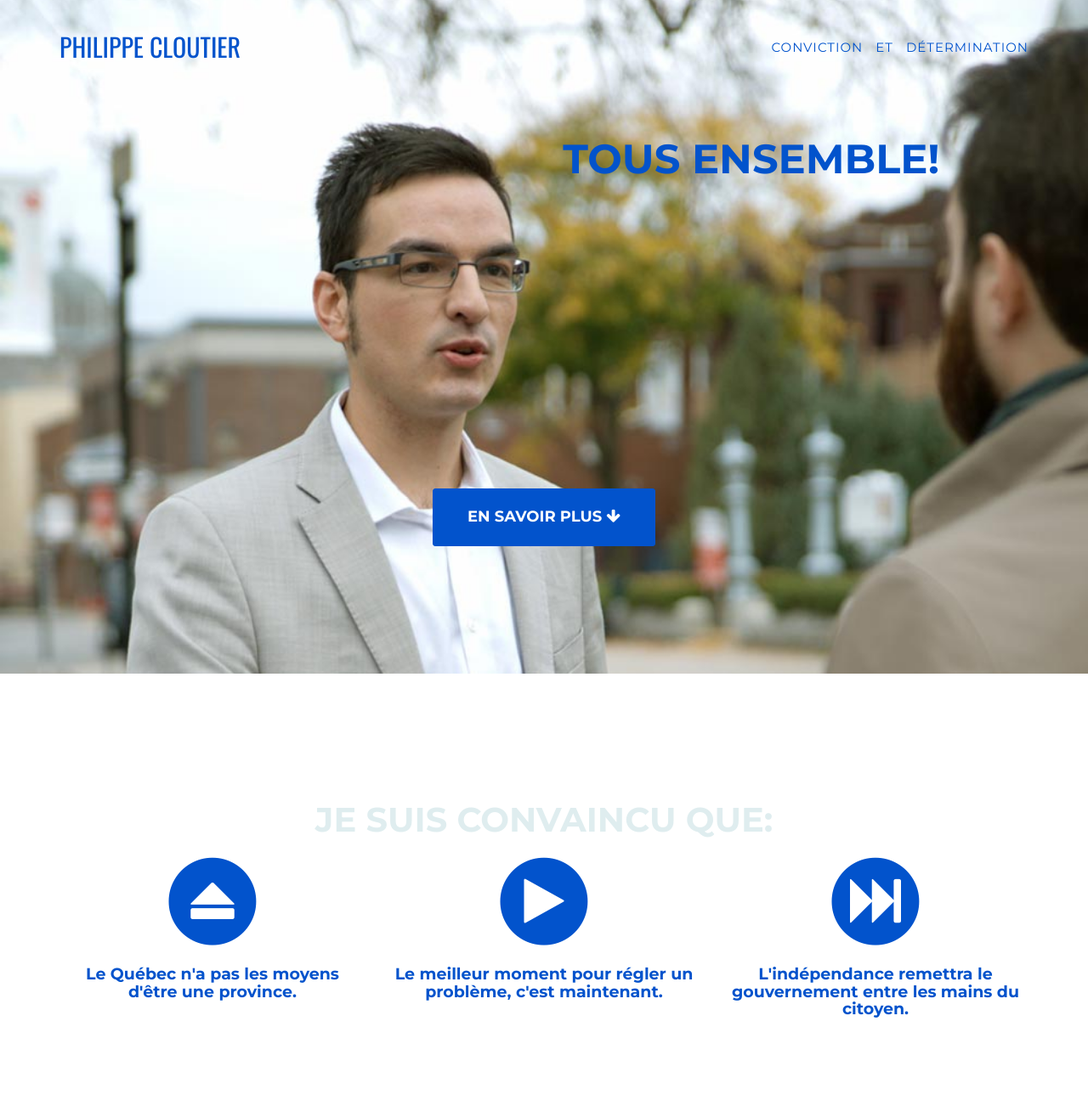
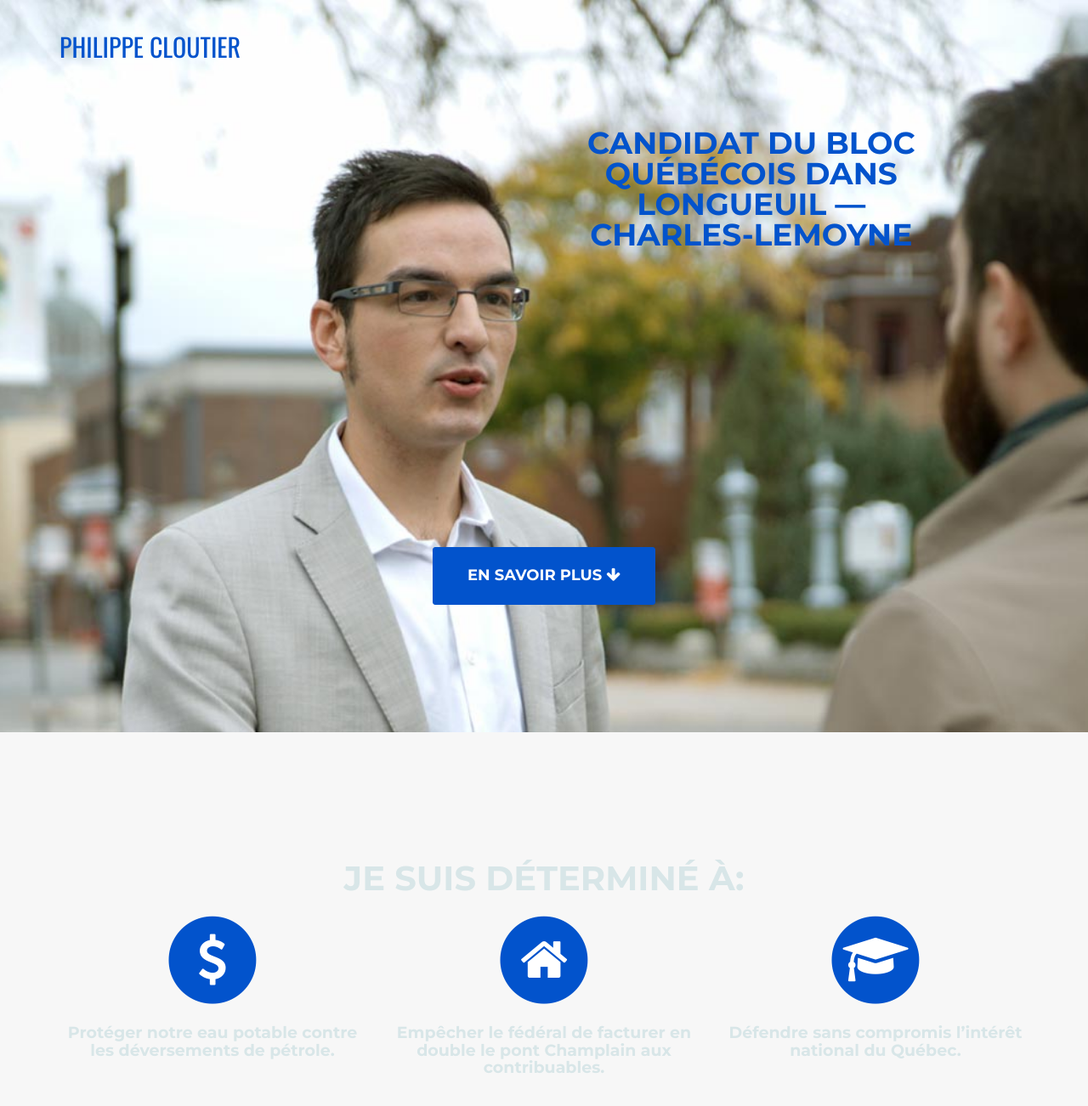
Before and after one commit to p-cloutier/p-cloutier.github.io, a Jekyll site: the page built from index.html, in a window 1280 px wide and 1400 px high. Shown: the top 1302 px of the window at 85% size. Built offline with Jekyll 4.4.1, drawn with Linux system fonts in a browser that asks for light colours; some web fonts are replaced; some of the changed text lies outside the part shown.

Commit message:
Changement de titres et d'images
Après victoire à la course à l'investiture.

```diff
--- a/_includes/conviction.html
+++ b/_includes/conviction.html
@@ -3,8 +3,7 @@
         <div class="container">
             <div class="row">
                 <div class="col-lg-12 text-center">
-                    <h2 class="section-heading">Je suis convaincu que:</h2>
-                    <!--<h3 class="section-subheading text-muted">Je suis convaincu que:</h3>-->
+                    <h2 class="section-heading">Fier d'être indépendantiste</h2>
                 </div>
             </div>
             <div class="row text-center">
--- a/_includes/determination.html
+++ b/_includes/determination.html
@@ -8,31 +8,27 @@
             </div>
             <div class="row text-center">
                 <div class="col-sm-4 col-xs-12 portfolio-item">
-					<a href="#promouvoir-independance" class="portfolio-link" data-toggle="modal">
 						<span class="fa-stack fa-4x">
 							<i class="fa fa-circle fa-stack-2x text-primary"></i>
 							<i class="fa fa-dollar fa-stack-1x fa-inverse"></i>
 						</span>
-						<h4 class="service-heading">Promouvoir l’indépendance avec des fonds publics.</h4>
-					</a>
+						<h4 class="service-heading">Protéger notre eau potable contre les déversements de pétrole.</h4>
+
 				</div>
                 <div class="col-sm-4 col-xs-12 portfolio-item">
-					<a href="#cogner-portes" class="portfolio-link" data-toggle="modal">
 						<span class="fa-stack fa-4x">
 							<i class="fa fa-circle fa-stack-2x text-primary"></i>
 							<i class="fa fa-home fa-stack-1x fa-inverse"></i>
 						</span>
-						<h4 class="service-heading">Cogner à toutes les portes pour parler des retombées locales d’un enjeu global.</h4>
-					</>
+						<h4 class="service-heading">Empêcher le fédéral de facturer en double le pont Champlain aux contribuables.</h4>
 				</div>
                 <div class="col-sm-4 col-xs-12 portfolio-item">
-					<a href="#remettre-salaire" class="portfolio-link" data-toggle="modal">
 						<span class="fa-stack fa-4x">
 							<i class="fa fa-circle fa-stack-2x text-primary"></i>
 							<i class="fa fa-graduation-cap fa-stack-1x fa-inverse"></i>
 						</span>
-						<h4 class="service-heading">Financer une Académie de l'indépendance à même mon salaire de député.</h4>
-					</a>
+						<h4 class="service-heading">Défendre sans compromis l’intérêt national du Québec.</h4>
+
 				</div>
             </div>
             <!--<div class="row">
--- a/_includes/footer.html
+++ b/_includes/footer.html
@@ -2,7 +2,7 @@
         <div class="container">
             <div class="row">
                 <div class="col-md-4">
-                    <span class="copyright">Copyright &copy; {{ site.title }} 2014</span>
+                    <span class="copyright">Copyright &copy; {{ site.title }} 2014-2015</span>
                 </div>
                 <div class="col-md-4">
 
--- a/_includes/header.html
+++ b/_includes/header.html
@@ -9,30 +9,10 @@
                     <span class="icon-bar"></span>
                     <span class="icon-bar"></span>
                 </button>
-                <a class="navbar-brand page-scroll" href="#page-top">{{site.title}}</a>
+				<a class="navbar-brand page-scroll" href="#page-top">{{site.title}}</a>
             </div>
 
-            <!-- Collect the nav links, forms, and other content for toggling -->
-            <div class="collapse navbar-collapse" id="bs-example-navbar-collapse-1">
-                <ul class="nav navbar-nav navbar-right">
-                    <li class="hidden">
-                        <a href="#page-top"></a>
-                    </li>
-                    <li>
-                        <a class="page-scroll" href="#conviction">Conviction</a>
-                    </li>
-                    <li>
-                        <a id="nav-et" class="page-scroll">et</a>
-                    </li>
-                    <li>
-                        <a class="page-scroll" href="#determination">Détermination</a>
-                    </li>
-                    <li style="display:none">
-                        <a class="page-scroll" href="#a-propos">En savoir plus</a>
-                    </li>
-                </ul>
-            </div>
-            <!-- /.navbar-collapse -->
+
         </div>
         <!-- /.container-fluid -->
     </nav>
@@ -41,7 +21,7 @@
     <header>
         <div class="container">
             <div class="intro-text row">
-                <div class="intro-heading col-sm-5 col-sm-offset-6">Tous ensemble!</div>
+                <div class="intro-heading col-sm-5 col-sm-offset-6">Candidat du Bloc Québécois dans Longueuil &mdash; Charles-Lemoyne</div>
                 <a href="#a-propos" class="page-scroll btn btn-xl">En savoir plus <i class="fa fa-arrow-down"></i></a>
             </div>
         </div>
--- a/_layouts/default.html
+++ b/_layouts/default.html
@@ -7,8 +7,8 @@
     <body id="page-top" class="index">
 
     {% include header.html %}
+    {% include determination.html %}
     {% include conviction.html %}
-    {% include determination.html %}
     {% include a-propos.html %}
     {% include footer.html %}
     {% include modals.html %}
```
Also changed, not shown: _includes/css/agency.css (+4 -4 lines), Gemfile.lock, img/philippe-cloutier.jpg.
